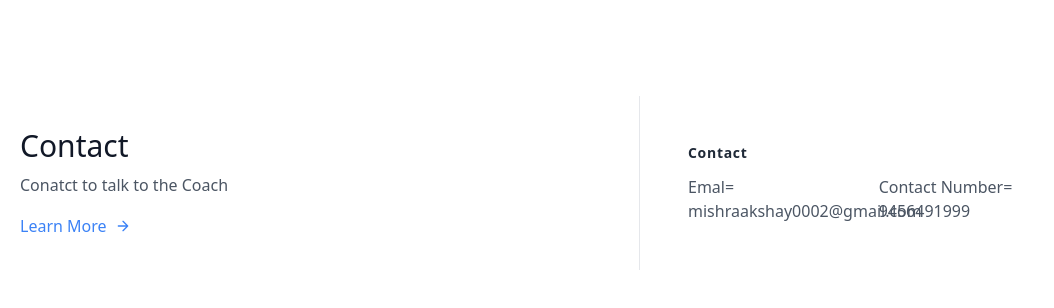
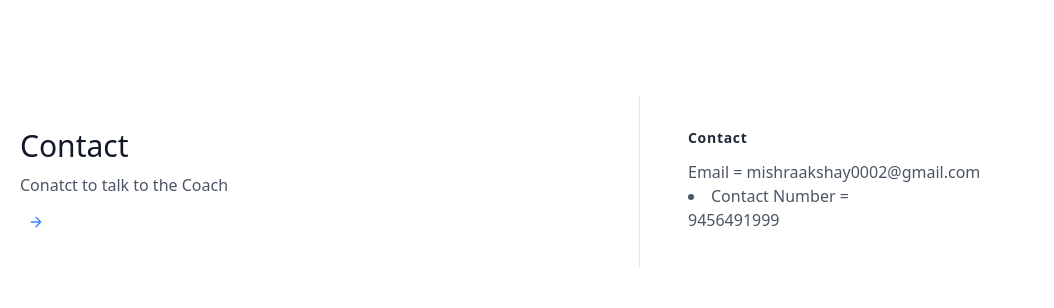
Before and after one commit to AkshayMishra123/Akshay-Mishra, a plain HTML site: page pwcontact.html in a window 1280 px wide. Shown: the whole page, without its empty margins (0-1054 px from the left). Drawn offline with nearby package versions, Linux system fonts and the light colour scheme.

Commit message:
Add files via upload

```diff
--- a/pwcontact.html
+++ b/pwcontact.html
@@ -14,7 +14,7 @@
           <div class="md:w-1/2 md:pr-12 md:py-8 md:border-r md:border-b-0 mb-10 md:mb-0 pb-10 border-b border-gray-200">
             <h1 class="sm:text-3xl text-2xl font-medium title-font mb-2 text-gray-900">Contact</h1>
             <p class="leading-relaxed text-base">Conatct to talk to the Coach</p>
-            <a class="text-blue-500 inline-flex items-center mt-4">Learn More
+            <a class="text-blue-500 inline-flex items-center mt-4">
               <svg fill="none" stroke="currentColor" stroke-linecap="round" stroke-linejoin="round" stroke-width="2" class="w-4 h-4 ml-2" viewBox="0 0 24 24">
                 <path d="M5 12h14M12 5l7 7-7 7"></path>
               </svg>
@@ -23,13 +23,14 @@
           <div class="flex flex-col md:w-1/2 md:pl-12">
             <h2 class="title-font font-semibold text-gray-800 tracking-wider text-sm mb-3">Contact</h2>
             <nav class="flex flex-wrap list-none -mb-1">
-              <li class="lg:w-1/3 mb-1 w-1/2">
-                <a class="text-gray-600 hover:text-gray-800">Emal=       mishraakshay0002@gmail.com</a>
+              <li class="lg:w-30 mb-1 w-30">
+                <a class="text-gray-600 hover:text-gray-800 inline-flex items-center">Email = mishraakshay0002@gmail.com</a>
               </li>
+              </nav>
 
-
-              <li class="lg:w-1/3 mb-1 w-1/2">
-                <a class="text-gray-600 hover:text-gray-800">Contact Number= 9456491999</a>
+            <nav>
+              <li class="lg:w-60 mb-1 w-60">
+                <a class="text-gray-600 hover:text-gray-800">Contact Number = 9456491999</a>
               </li>
             </nav>
           </div>
```
Also changed, not shown: pwlogin.html (+0 -14 lines).
